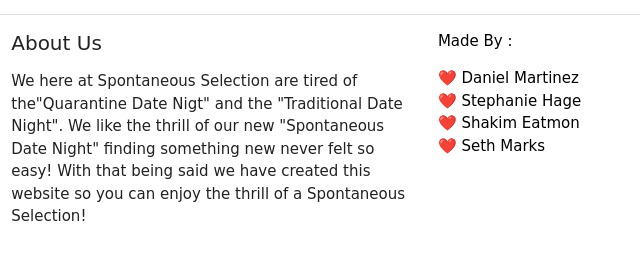
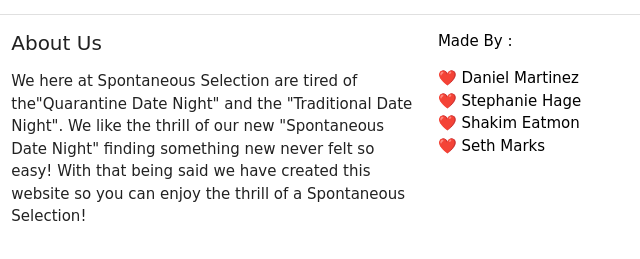
Before and after one commit to DanM1996/spontaneous-selection, a plain HTML site: page index.html in a window 1280 px wide. Shown: the part 1289-1548 px from the top of the page, 0-640 px from the left. Drawn offline with nearby package versions, Linux system fonts and the light colour scheme.

Commit message:
night spelling fixed again

```diff
--- a/index.html
+++ b/index.html
@@ -129,7 +129,7 @@
           <div class="col s4">
             <!-- Promo Content 1 goes here -->
             <h5>About Us</h5>
-              <p>We here at Spontaneous Selection are tired of the"Quarantine Date Nigt" and the "Traditional Date Night".
+              <p>We here at Spontaneous Selection are tired of the"Quarantine Date Night" and the "Traditional Date Night".
                 We like the thrill of our new "Spontaneous Date Night" finding something new never felt so easy!
                 With that being said we have created this website
                 so you can enjoy the thrill of a Spontaneous Selection!
```
